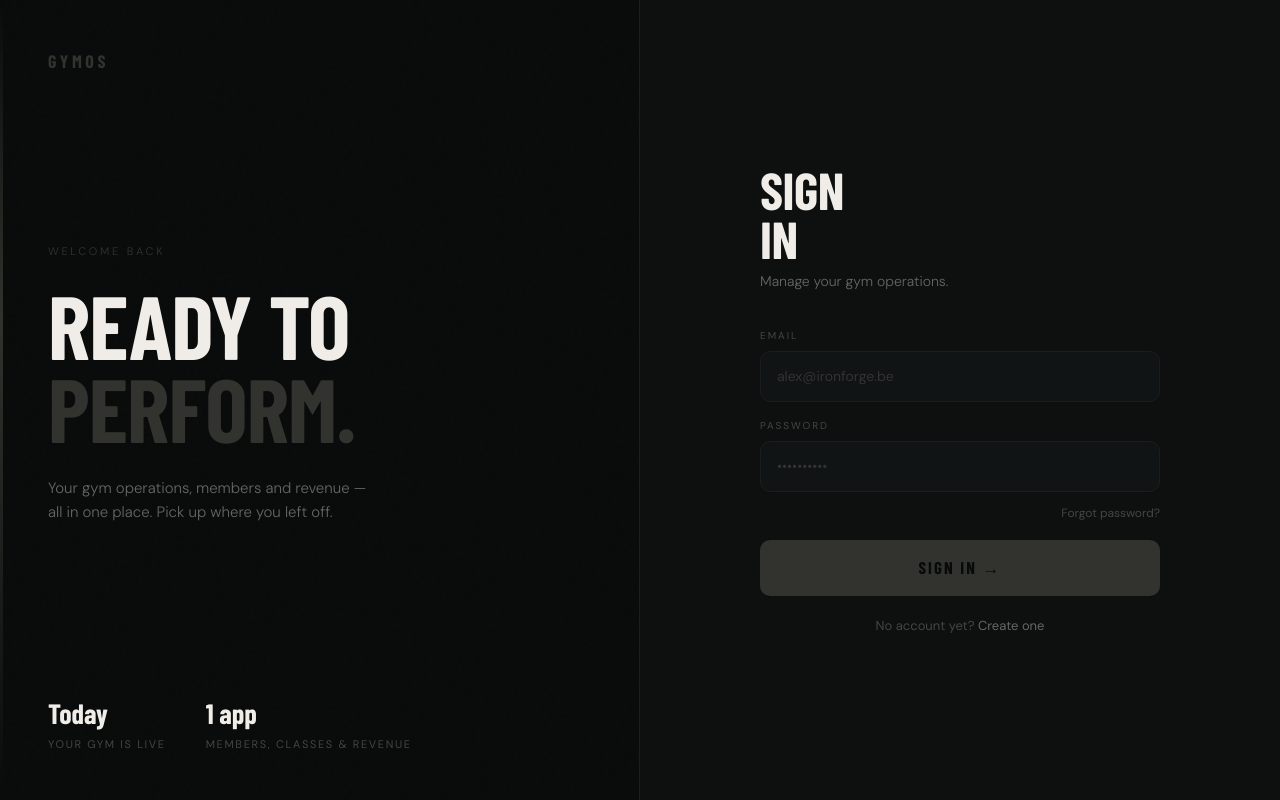
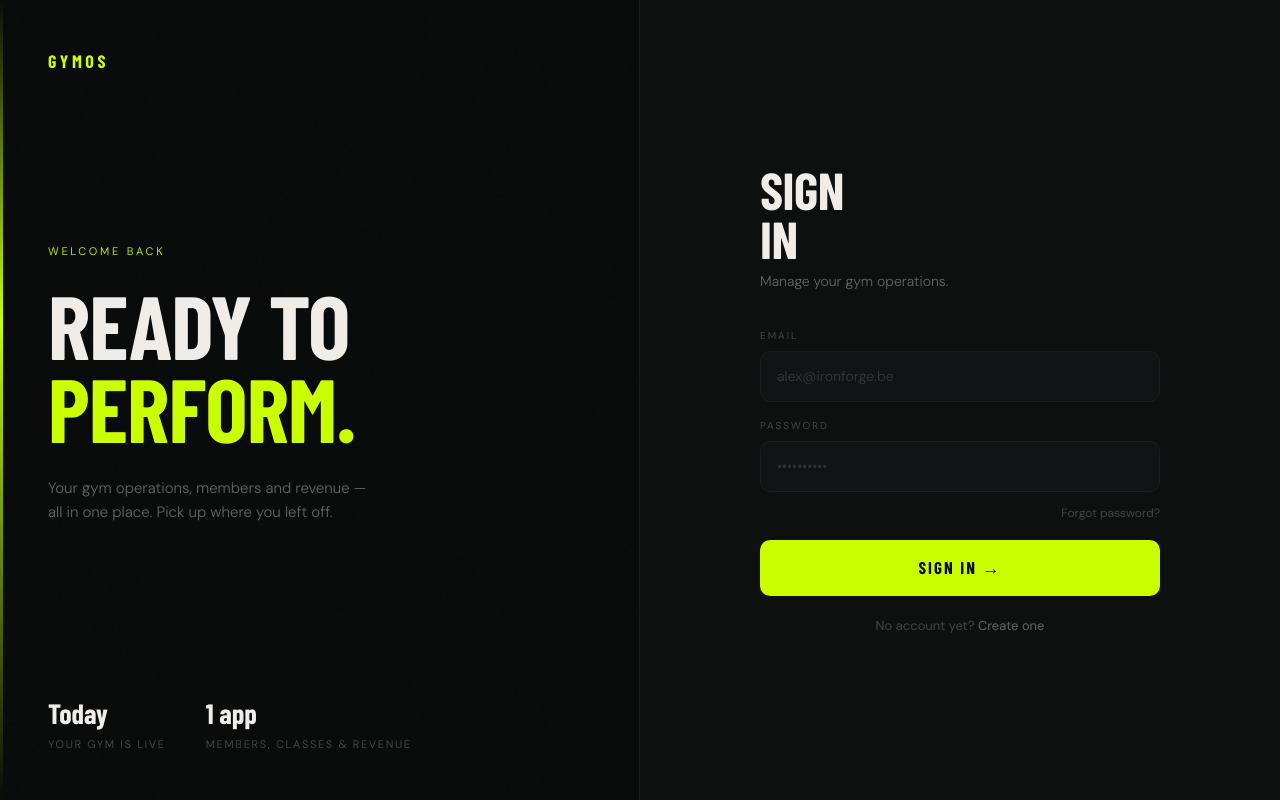
Before and after one commit to aymanb04/GYMOS-Management, a Next.js app in the folder frontend/: page /login in a window 1280 px wide. Built offline with nearby package versions, Linux system fonts and the light colour scheme; no server answers; a web font is replaced by a local one.

Commit message:
back to original color for sga

```diff
--- a/frontend/app/globals.css
+++ b/frontend/app/globals.css
@@ -4,7 +4,7 @@
    White-labeling: only --accent needs to change per gym client.
    ─────────────────────────────────────────────────────────────────────────── */
 :root {
-    --accent:        #32332e;
+    --accent:        #CAFF00;
     --accent-glow:   rgba(202, 255, 0, 0.13);
     --accent-subtle: rgba(202, 255, 0, 0.06);
     --accent-border: rgba(202, 255, 0, 0.2);
```
